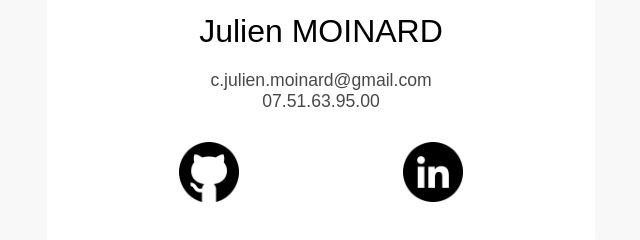
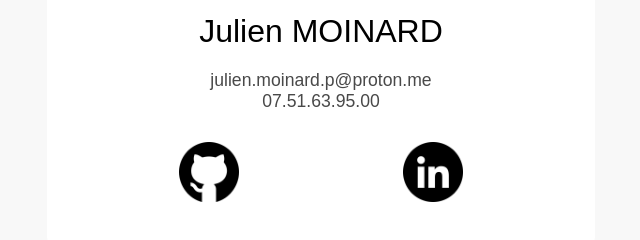
Before and after one commit to JulienMo/portfolio, a plain HTML site: page index.html in a window 1280 px wide. Shown: the part 9390-9630 px from the top of the page, 319-959 px from the left. Drawn offline with nearby package versions, Linux system fonts and the light colour scheme; a web font is replaced by a local one.

Commit message:
Update index.html

```diff
--- a/index.html
+++ b/index.html
@@ -291,7 +291,7 @@
             <div class="content">
                 <div class="sub-content">
                     <h4>Julien MOINARD</h4>
-                    <span class="mail">c.julien.moinard@gmail.com</span><br>
+                    <span class="mail">julien.moinard.p@proton.me</span><br>
                     <span class="mail">07.51.63.95.00</span>
                 </div>
                 <div class="data">
```
